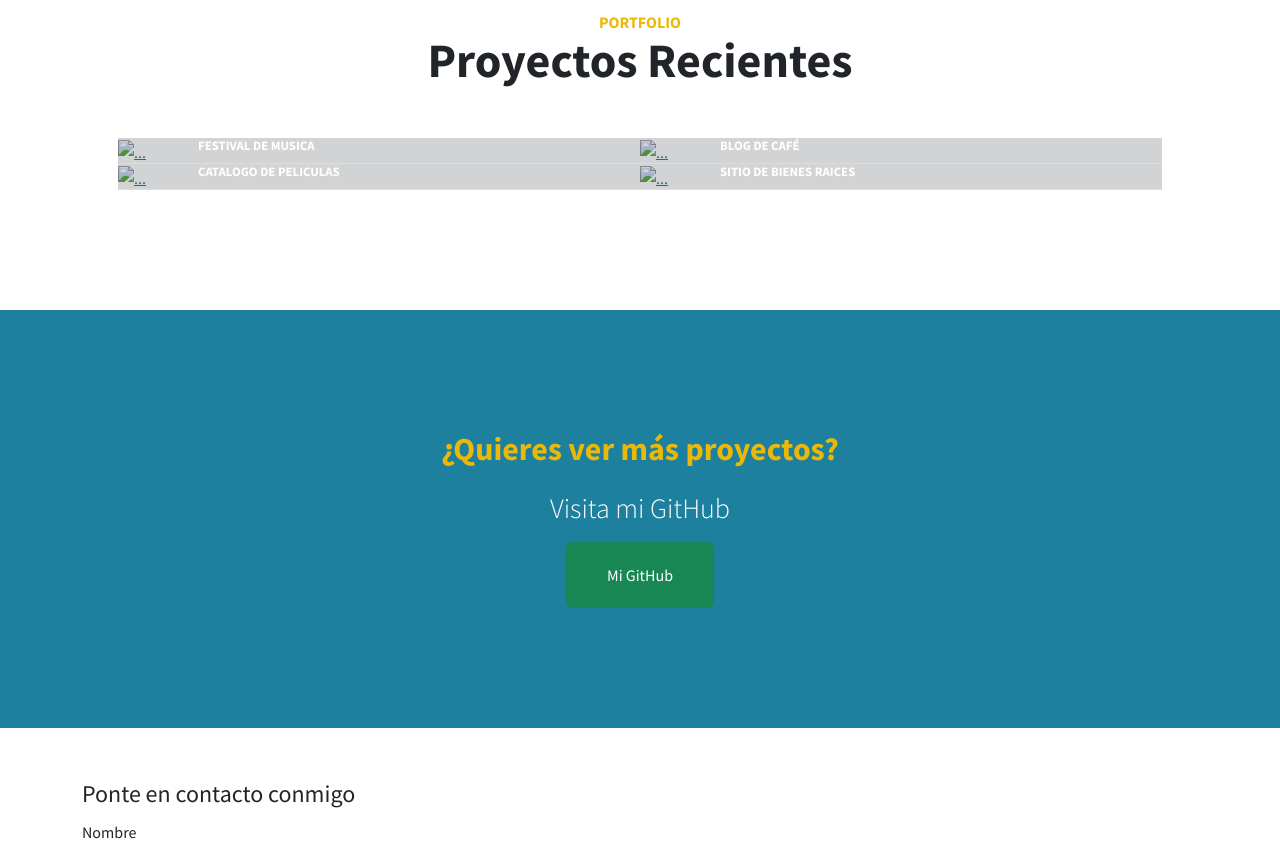
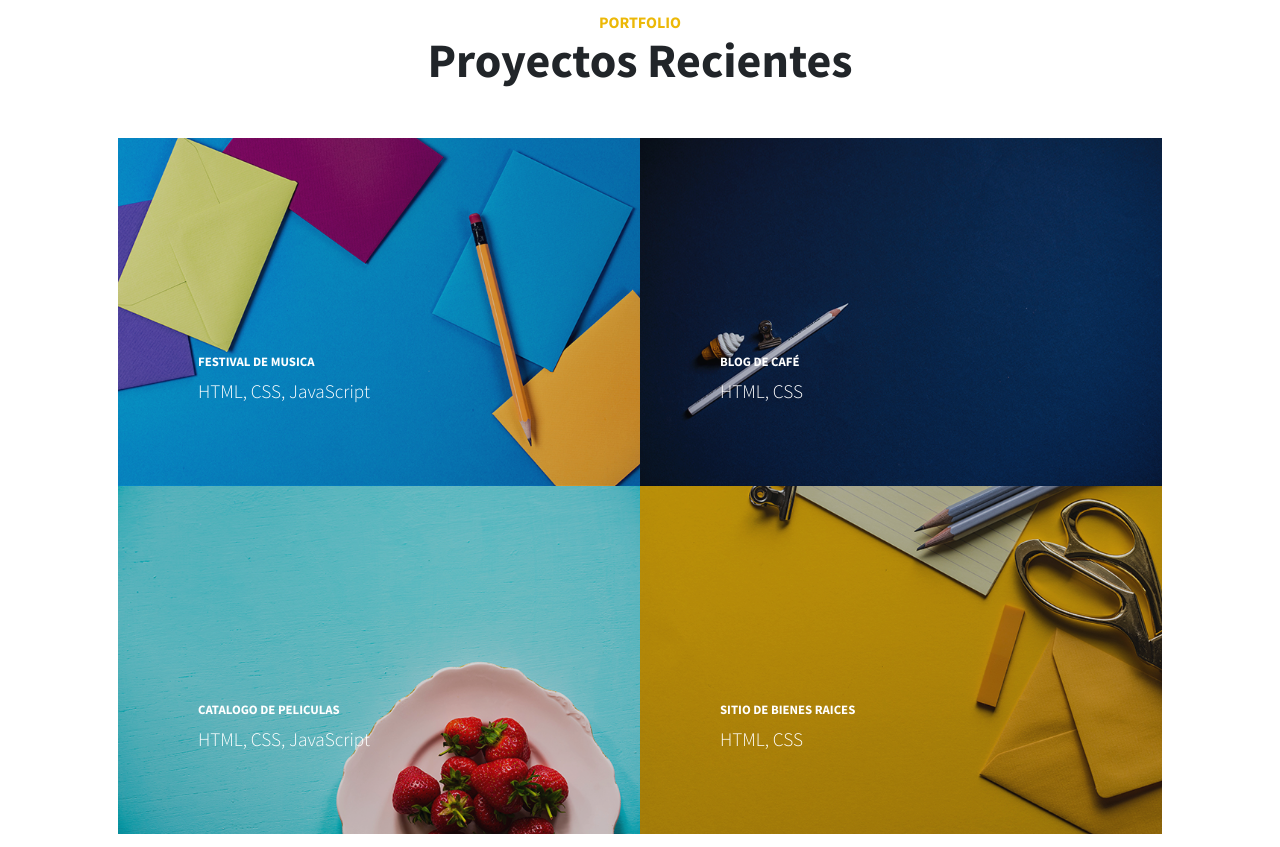
Before and after one commit to NestorAlon/portfolioDJ, a website: page index.html in a window 1280 px wide. Shown: the part 2640-3487 px from the top of the page. Drawn offline with nearby package versions, Linux system fonts and the light colour scheme; files that its build step writes are made by us from their sources; the site is published under a folder, as on GitHub Pages, so addresses that start at the root find nothing.

Commit message:
Update index.html

```diff
--- a/index.html
+++ b/index.html
@@ -119,7 +119,7 @@
                                     <p class="mb-0">HTML, CSS, JavaScript</p>
                                 </div>
                             </div>
-                            <img class="img-fluid" src="/dist/assets/img/portfolio-1.jpg" alt="..." />
+                            <img class="img-fluid" src="dist/assets/img/portfolio-1.jpg" alt="..." />
                         </a>
                     </div>
                     <div class="col-lg-6">
@@ -130,7 +130,7 @@
                                     <p class="mb-0">HTML, CSS</p>
                                 </div>
                             </div>
-                            <img class="img-fluid" src="/dist/assets/img/portfolio-2.jpg" alt="..." />
+                            <img class="img-fluid" src="dist/assets/img/portfolio-2.jpg" alt="..." />
                         </a>
                     </div>
                     <div class="col-lg-6">
@@ -141,7 +141,7 @@
                                     <p class="mb-0">HTML, CSS, JavaScript</p>
                                 </div>
                             </div>
-                            <img class="img-fluid" src="/dist/assets/img/portfolio-3.jpg" alt="..." />
+                            <img class="img-fluid" src="dist/assets/img/portfolio-3.jpg" alt="..." />
                         </a>
                     </div>
                     <div class="col-lg-6">
@@ -152,7 +152,7 @@
                                     <p class="mb-0">HTML, CSS</p>
                                 </div>
                             </div>
-                            <img class="img-fluid" src="/dist/assets/img/portfolio-4.jpg" alt="..." />
+                            <img class="img-fluid" src="dist/assets/img/portfolio-4.jpg" alt="..." />
                         </a>
                     </div>
                 </div>
@@ -206,6 +206,6 @@
         <!-- Bootstrap core JS-->
         <script src="https://cdn.jsdelivr.net/npm/bootstrap@5.2.3/dist/js/bootstrap.bundle.min.js"></script>
         <!-- Core theme JS-->
-        <script src="/dist/js/scripts.js"></script>
+        <script src="dist/js/scripts.js"></script>
     </body>
 </html>
```
